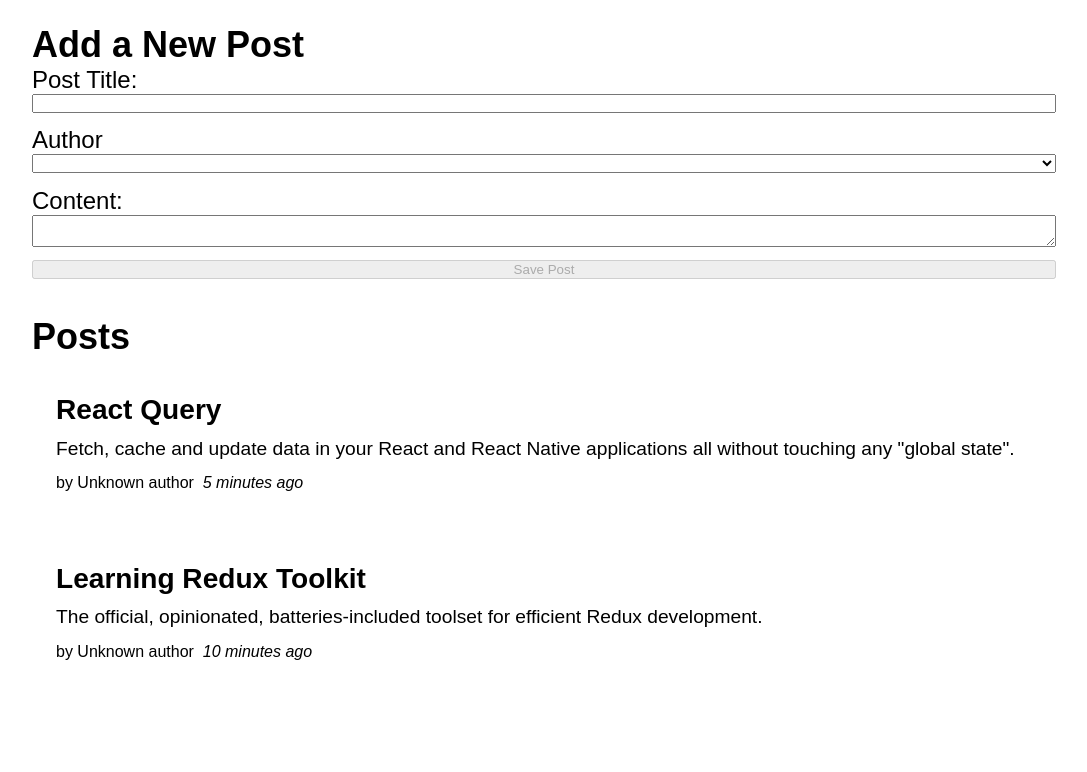
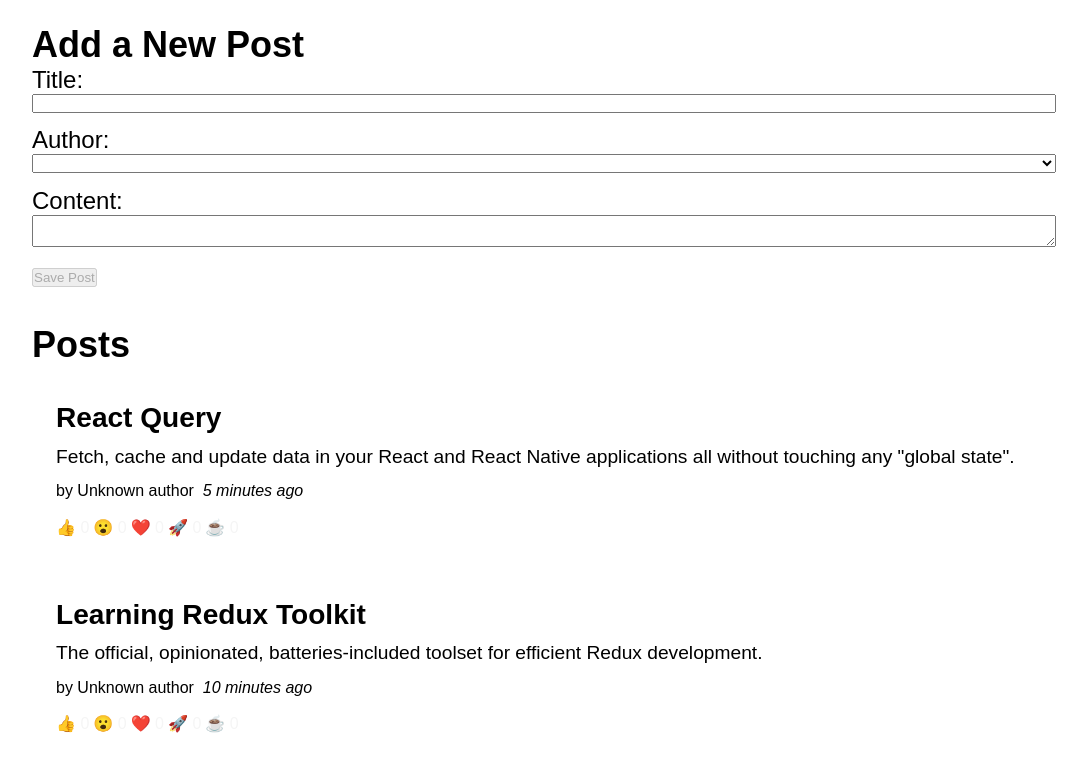
Before and after one commit to MajkoDev/redux-post-app, a React (Create React App) app: page / in a window 1280 px wide. Shown: the top 772 px of the page, without its empty margins (96-1183 px from the left). Built offline with nearby package versions, Linux system fonts and the light colour scheme.

Commit message:
reaction buttons

```diff
--- a/src/features/posts/AddPostForm.js
+++ b/src/features/posts/AddPostForm.js
@@ -4,7 +4,7 @@
 import { postAdded } from "./postsSlice";
 import { selectAllUsers } from "../users/usersSlice";
 
-//? FORM TO ADD NEW CONTENT
+//, FORM TO ADD NEW CONTENT
 
 function AddPostForm() {
   const dispatch = useDispatch();
@@ -39,10 +39,10 @@
   ));
 
   return (
-    <section>
+    <section className="form">
       <h2>Add a New Post</h2>
       <form>
-        <label htmlFor="postTitle">Post Title:</label>
+        <label htmlFor="postTitle">Title:</label>
         <input
           type="text"
           id="postTitle"
@@ -51,7 +51,7 @@
           onChange={onTitleChange}
         />
 
-        <label htmlFor="postAuthor">Author</label>
+        <label htmlFor="postAuthor">Author:</label>
         <select id="postAuthor" value={userId} onChange={onAuthorChange}>
           <option value=""></option>
           {usersOptions}
@@ -65,9 +65,11 @@
           onChange={onContentChange}
         />
 
-        <button type="button" disabled={!canSave} onClick={onSavePostClick}>
-          Save Post
-        </button>
+        <div className="btn">
+          <button type="button" disabled={!canSave} onClick={onSavePostClick}>
+            Save Post
+          </button>
+        </div>
       </form>
     </section>
   );
--- a/src/features/posts/PostsList.js
+++ b/src/features/posts/PostsList.js
@@ -1,7 +1,9 @@
 import { useSelector } from "react-redux";
 import { selectAllPosts } from "./postsSlice";
+
 import PostAuthor from "./PostAuthor";
 import TimeAgo from "./TimeAgo"
+import ReactionButtons from "./ReactionButtons";
 
 function PostsList() {
   const posts = useSelector(selectAllPosts);
@@ -19,14 +21,14 @@
         <PostAuthor userId={post.user} />
         <TimeAgo timestamp={post.date} />
       </p>
-
+      <ReactionButtons post={post} />
     </article>
   ));
 
   // rendering posts
   return (
     <section>
-      <h2>Posts</h2>
+      <h2 >Posts</h2>
       {renderedPosts}
     </section>
   );
--- /dev/null
+++ b/src/features/posts/ReactionButtons.js
@@ -0,0 +1,33 @@
+import { useDispatch } from "react-redux";
+import { reactionAdded } from "./postsSlice";
+
+const reactionEmoji = {
+  thumbsUp: "👍",
+  wow: "😮",
+  heart: "❤️",
+  rocket: "🚀",
+  coffee: "☕",
+};
+
+const ReactionButtons = ({ post }) => {
+  const dispatch = useDispatch();
+
+  const reactionButtons = Object.entries(reactionEmoji).map(([name, emoji]) => {
+    return (
+      <button
+        key={name}
+        type="button"
+        className="reactionButton"
+        onClick={() =>
+          dispatch(reactionAdded({ postId: post.id, reaction: name }))
+        }
+      >
+        {emoji} {post.reactions[name]}
+      </button>
+    );
+  });
+
+  return <div>{reactionButtons}</div>;
+};
+
+export default ReactionButtons;
--- a/src/features/posts/postsSlice.js
+++ b/src/features/posts/postsSlice.js
@@ -7,14 +7,20 @@
     title: "Learning Redux Toolkit",
     content:
       "The official, opinionated, batteries-included toolset for efficient Redux development.",
-      date: sub(new Date(), {minutes: 10}).toISOString()
+      date: sub(new Date(), {minutes: 10}).toISOString(),
+      reactions:{
+        thumbsUp: 0, wow: 0, heart: 0, rocket: 0, coffee: 0
+      }
   },
   {
     id: "2",
     title: "React Query",
     content:
       'Fetch, cache and update data in your React and React Native applications all without touching any "global state".',
-      date: sub(new Date(), {minutes: 5}).toISOString()
+      date: sub(new Date(), {minutes: 5}).toISOString(),
+      reactions:{
+        thumbsUp: 0, wow: 0, heart: 0, rocket: 0, coffee: 0
+      }
 
   },
 ];
@@ -35,16 +41,26 @@
             title,
             content,
             date: new Date().toISOString(),
-            userId
+            userId,
+            reactions:{
+              thumbsUp: 0, wow: 0, heart: 0, rocket: 0, coffee: 0
+            }
           },
         };
       },
     },
+    reactionAdded(state, action){
+      const {postId, reaction} = action.payload
+      const existingPost = state.find(post => post.id === postId)
+      if(existingPost){
+        existingPost.reactions[reaction]++
+      }
+    }
   },
 });
 
 export const selectAllPosts = (state) => state.posts;
 
-export const { postAdded } = postsSlice.actions;
+export const { postAdded, reactionAdded } = postsSlice.actions;
 
 export default postsSlice.reducer;
```
